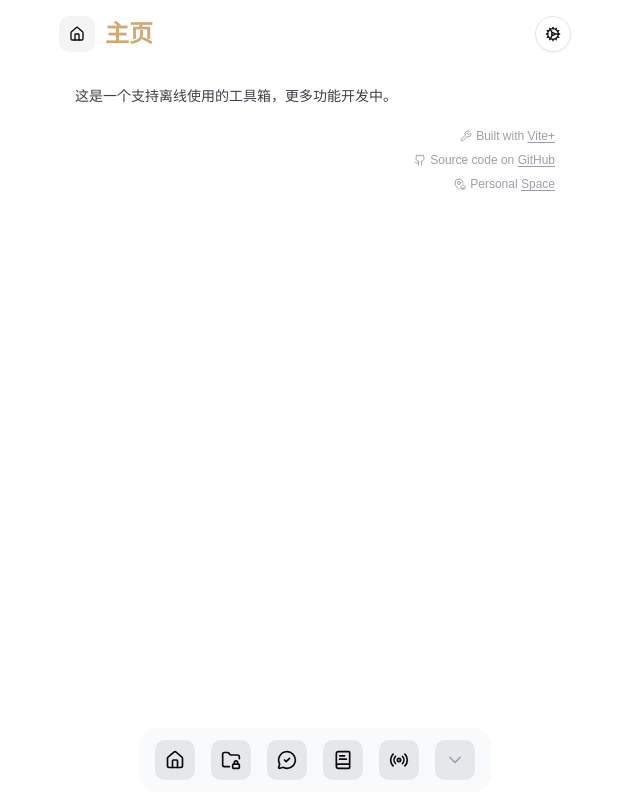
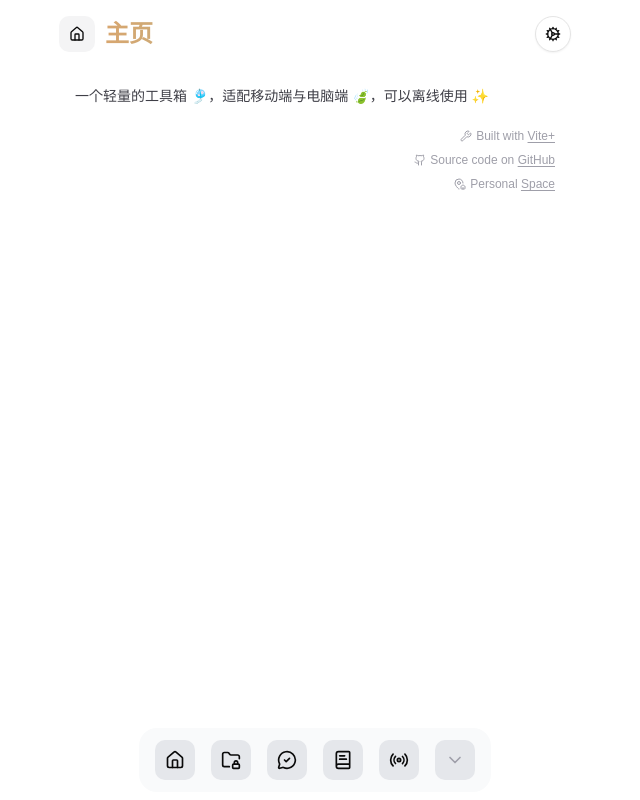
Before and after one commit to aninstantt/simple-bench, a React (Vite) app: page / in a window 1280 px wide. Shown: the whole page, without its empty margins (325-965 px from the left). Built offline with nearby package versions, Linux system fonts and the light colour scheme.

Commit message:
chore: update default home copy

```diff
--- a/src/modules/share/page.tsx
+++ b/src/modules/share/page.tsx
@@ -241,7 +241,9 @@ function TransferProgressOverlay({
   const shouldShowAction =
     canCancelTransfer || isTerminalTransferStatus(progress.status)
   const shouldConfirmAction =
-    progress.status !== 'completed' && progress.status !== 'cancelled'
+    progress.status !== 'completed' &&
+    progress.status !== 'cancelled' &&
+    progress.status !== 'declined'
   const progressValue =
     progress.itemCount > 0
       ? Math.round((progress.processedCount / progress.itemCount) * 100)
--- a/src/states/user-config.ts
+++ b/src/states/user-config.ts
@@ -7,7 +7,7 @@ const STORAGE_KEY_DOCK_MENU_ITEMS = 'user-config:dock-menu-items'
 const STORAGE_KEY_HOME_COPY = 'user-config:home-copy'
 
 export const DEFAULT_HOME_COPY =
-  '这是一个支持离线使用的工具箱，更多功能开发中。'
+  '一个轻量的工具箱 🎐，适配移动端与电脑端 🍃，可以离线使用 ✨'
 
 export const DEFAULT_DOCK_MENU_ITEMS: State.UserConfig.DockMenuItem[] = [
   { key: 'home', visible: true },
```
